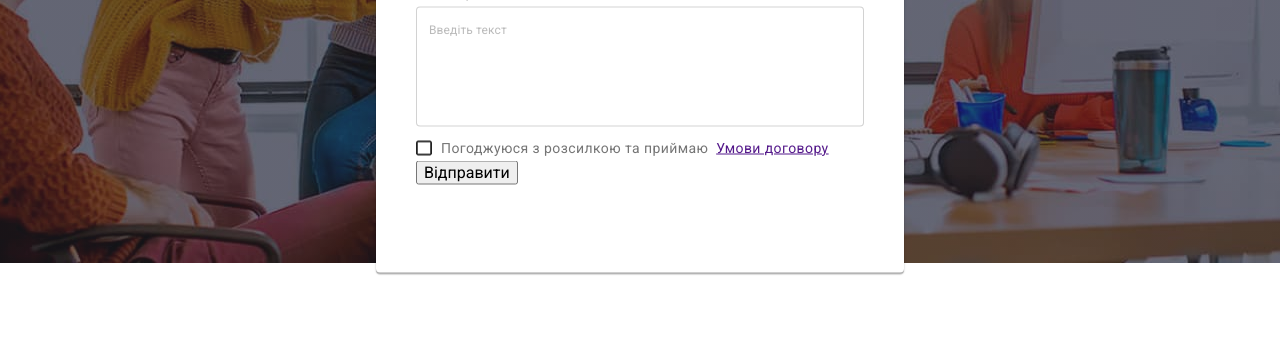
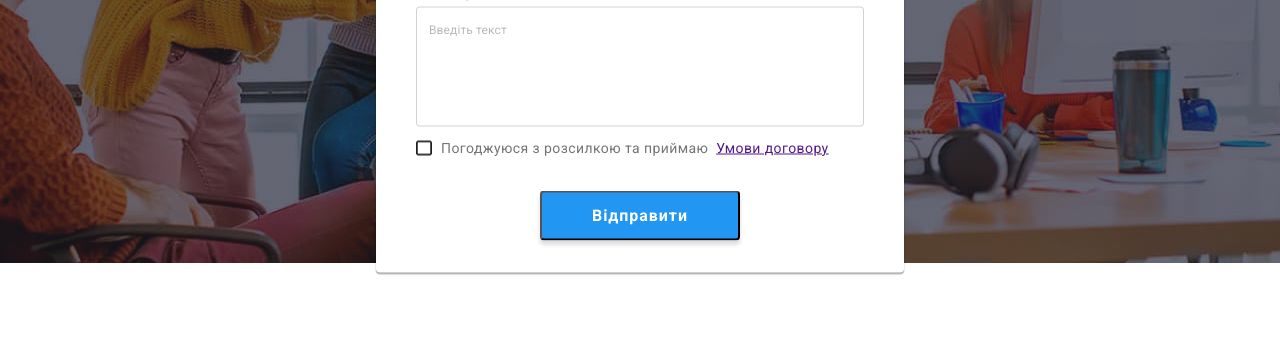
Before and after one commit to RomanMordzynsky/goit-markup-hw-06, a plain HTML site: page index.html in a window 1280 px wide. Shown: the part 418-771 px from the top of the page. Drawn offline with nearby package versions, Linux system fonts and the light colour scheme.

Commit message:
modal-window button

```diff
--- a/styles/styles.css
+++ b/styles/styles.css
@@ -1075,3 +1075,36 @@ img {
 
     background-color: var(--accent-color);
 }
+
+.contact-form-submit-btn {
+    display: block;
+    width: 200px;
+    height: 50px;
+    margin-top: 30px;
+    margin-right: auto;
+    margin-left: auto;
+    text-align: center;
+    font-family: inherit;
+    font-weight: var(--primary-font-weight);
+    font-size: 16px;
+    line-height: 1.87;
+    text-align: center;
+    letter-spacing: .06em;
+    cursor: pointer;
+    border-radius: 4px;
+
+    background: var(--accent-color);
+    box-shadow: 0px 4px 4px rgba(0, 0, 0, 0.15);
+    color: var(--primary-background-color);
+    outline: none;
+
+    transition: color 250ms cubic-bezier(0.4, 0, 0.2, 1),
+    background-color: 250ms cubic-bezier(0.4, 0, 0.2, 1),
+
+}
+
+.contact-form-submit-btn:hover,
+.contact-form-submit-btn:focus {
+    color: var(-primary-background-color);
+    background-color: var(--button-background-color);
+}
```
